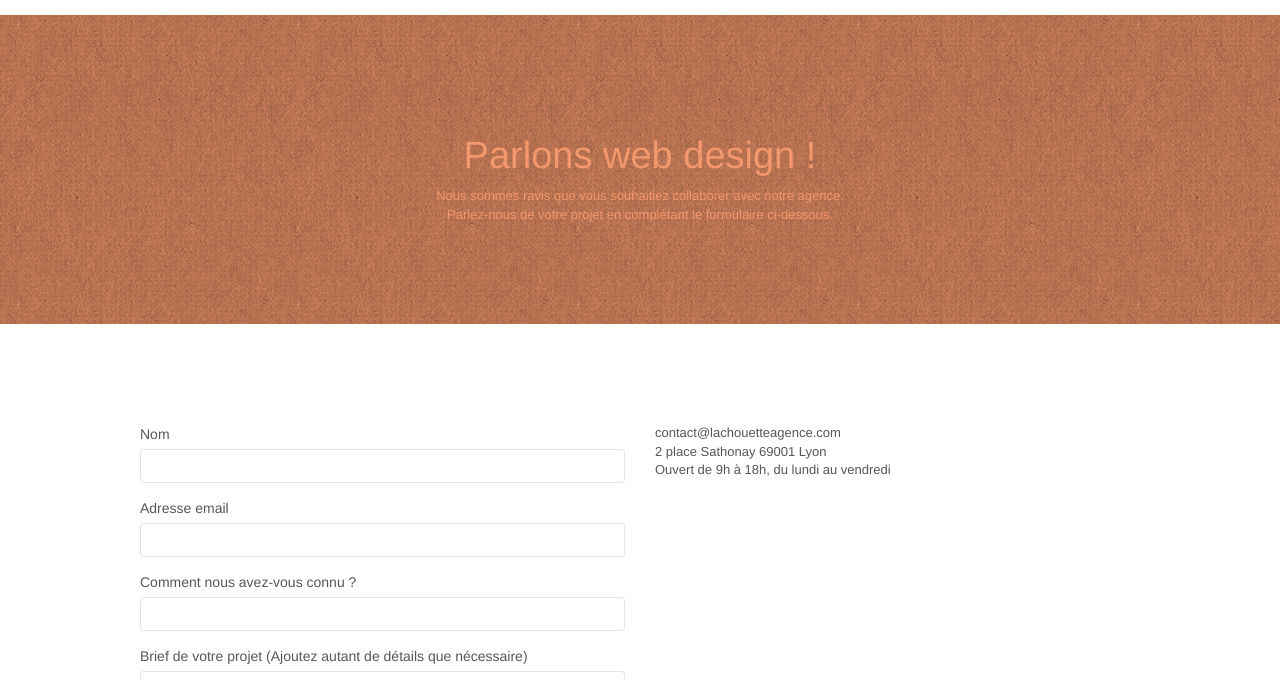
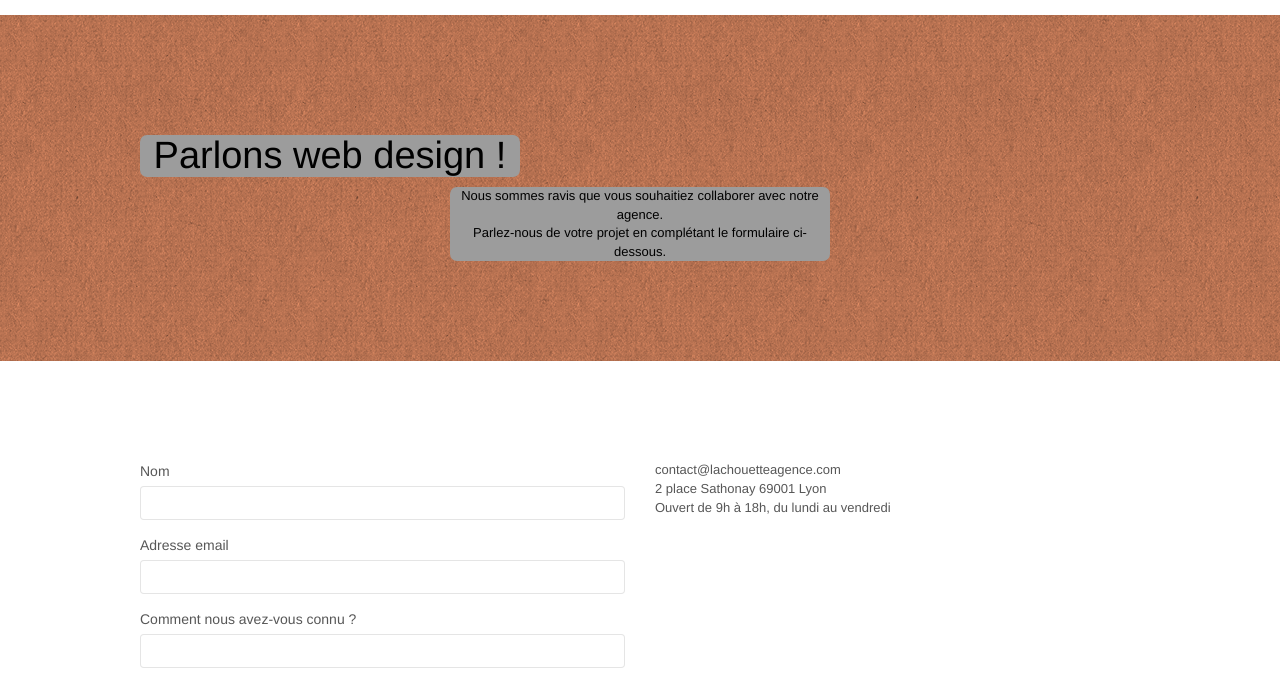
Before and after one commit to ZidinyErre/ZidinyErre_4_03042021, a plain HTML site: page Starting website/page2.html in a window 1280 px wide. Shown: the part 103-783 px from the top of the page. Drawn offline with nearby package versions, Linux system fonts and the light colour scheme; files that its build step writes are made by us from their sources; a script that the page names is missing.

Commit message:
h1 page2 invisible

```diff
--- a/Starting website/page2.html
+++ b/Starting website/page2.html
@@ -2,8 +2,7 @@
 <html lang="fr">
 <head>
     <meta charset="utf-8">
-    <meta name="keywords" content="">
-    <meta name="description" content="">
+    <meta name="keywords" content="seo, google, site web, site internet, agence design paris, agence design">
     <meta name="viewport" content="width=device-width, initial-scale=1.0, viewport-fit=cover">
     <link rel="shortcut icon" type="image/png" href="favicon.jpg">
 
@@ -19,6 +18,7 @@
 	<script src="./js/jqBootstrapValidation.js"></script>
 	<script src="./js/formHandler.js"></script>
     <title>La chouette agence:contact</title>
+	<meta name="description" content="Créer un site attractif , performant et unique. Avec la chouette agence être dans le top des recherches c'est simple comme bonjour!">
 
 
 <!-- Analytics -->
@@ -57,10 +57,10 @@
 	<div class="container bloc-lg">
 		<div class="row">
 			<div class="col-sm-12">
-				<h1 class="text-center hero-bloc-text tc-white">
+				<h1 class="text-center hero-bloc-text tc-whitepg2">
 					Parlons web design !
 				</h1>
-				<p class="text-center mg-lg tc-white tight-width-whitespace">
+				<p class="text-center mg-lg tc-whitepg2 tight-width-whitespace">
 					Nous sommes ravis que vous souhaitiez collaborer avec notre agence.<br>
 					Parlez-nous de votre projet en complétant le formulaire ci-dessous.
 				</p>
--- a/Starting website/style.css
+++ b/Starting website/style.css
@@ -858,11 +858,17 @@ h4 {
 .bgc-atomic-tangerine {
     background-color: #F3976C;
 }
-
 .tc-white {
     color: #F3976C!important;
 }
-
+/*modif*/
+.tc-whitepg2 {
+    color: black !important;
+    background-color: #9C9C9C;
+    border-radius: 7px;
+    width: 38rem;
+}
+/**/
 .btn-atomic-tangerine {
     background: #F3976C;
     color: #171717!important;
```
